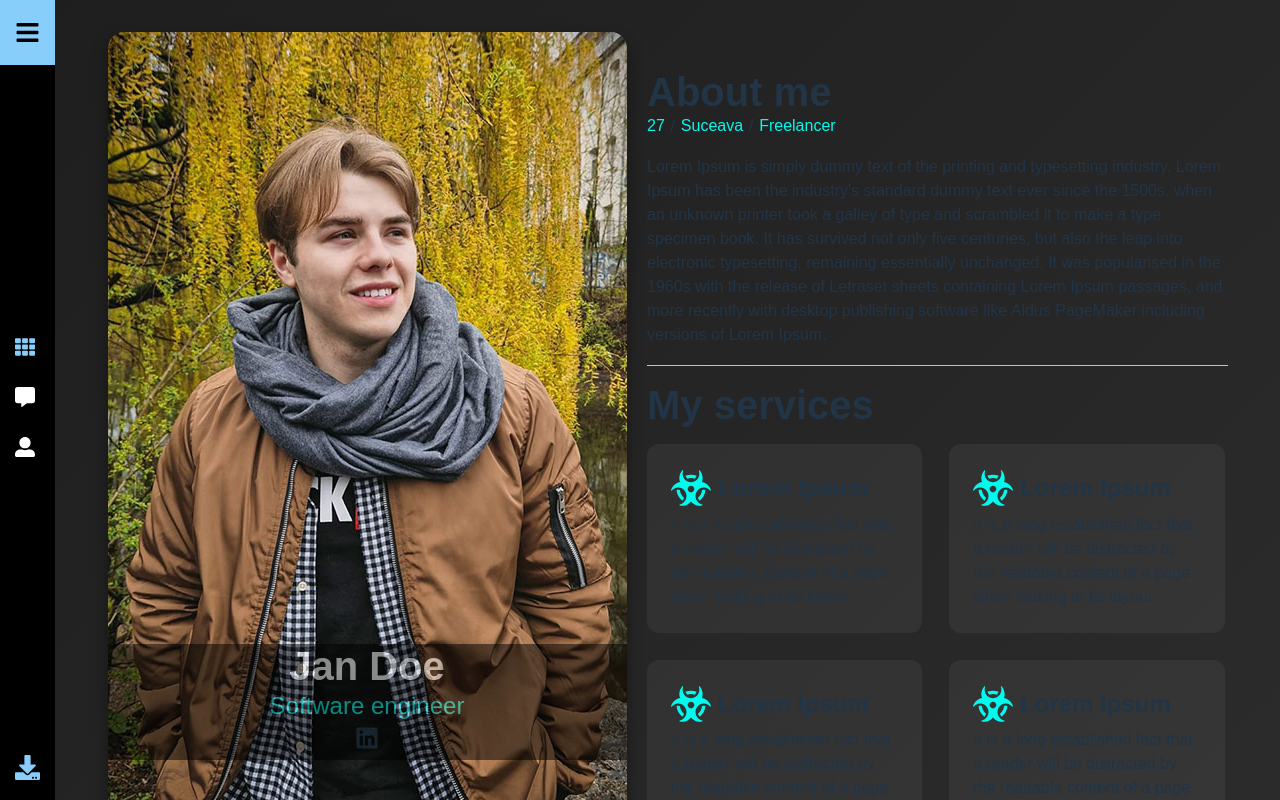
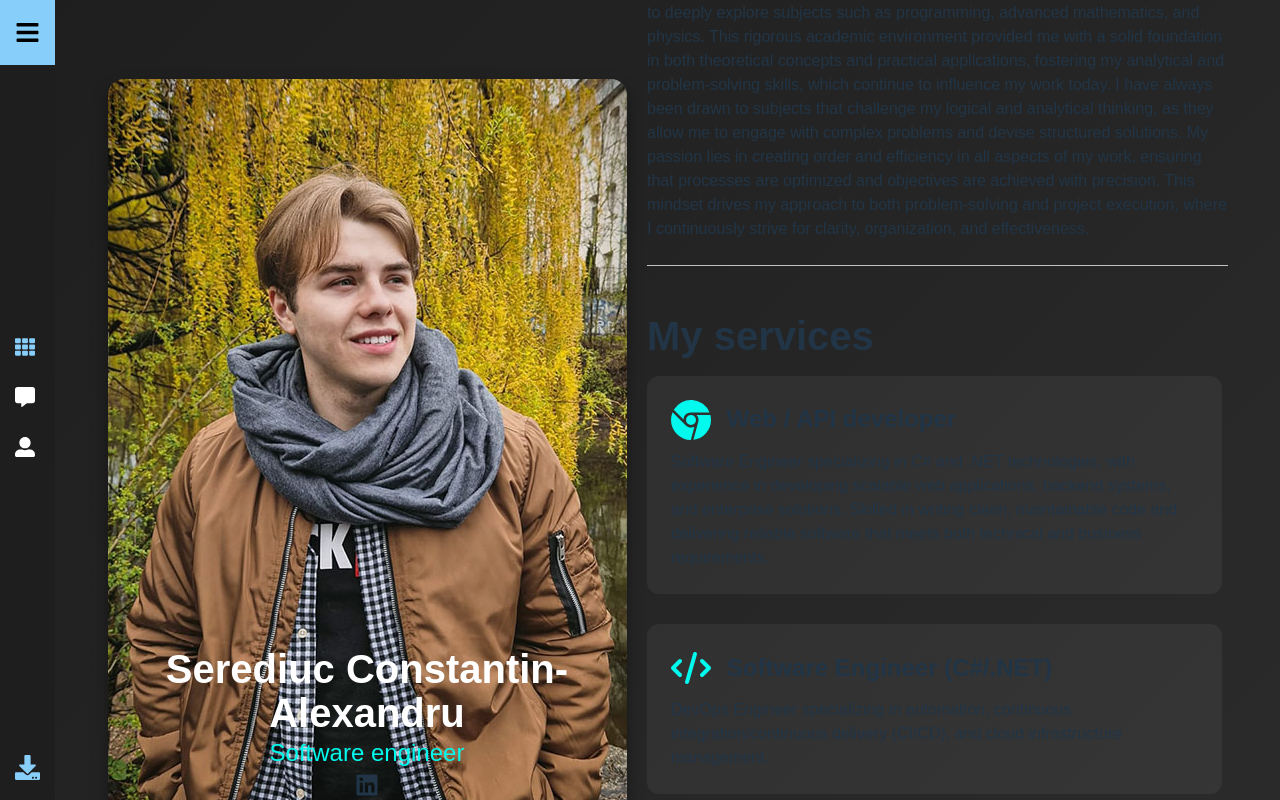
Before and after one commit to alxsrccnt-dot/curriculum-vitae, a React (Vite) app: page / in a window 1280 px wide. Shown: the top 800 px of the page. Built offline with nearby package versions, Linux system fonts and the light colour scheme.

Commit message:
Change icons

```diff
--- a/src/components/MyServicesSection.jsx
+++ b/src/components/MyServicesSection.jsx
@@ -1,8 +1,11 @@
-import { FirstService } from "../constants/texts";
+import { FaCode, FaCodeBranch, FaComputer, FaFirefoxBrowser, FaServer, FaWebAwesome } from "react-icons/fa6";
+import { FirstService, ForthService, ForthServiceTitle, SecondService, SecondServiceTitle, ThirdService, ThirdServiceTitle } from "../constants/texts";
 import { FirstServiceTitle } from "../constants/texts";
 import {
-    FaBiohazard
+    FaBiohazard,
+    FaDeploydog
 } from "react-icons/fa";
+import { BsBrowserChrome } from "react-icons/bs";
 
 function ServicesTextBlock()
 {
@@ -13,7 +16,7 @@ function ServicesTextBlock()
             <div className="my-services">
                 <section className="one-service">
                     <div>
-                        <FaBiohazard className="my-services-icon"/>
+                        <BsBrowserChrome className="my-services-icon"/>
                         <h1>{FirstServiceTitle}</h1>
                     </div>
                     <p>{FirstService}</p>
@@ -21,26 +24,26 @@ function ServicesTextBlock()
 
                 <section className="one-service">
                     <div>
-                        <FaBiohazard className="my-services-icon"/>
-                        <h1>{FirstServiceTitle}</h1>
+                        <FaCode className="my-services-icon"/>
+                        <h1>{SecondServiceTitle}</h1>
                     </div>
-                    <p>{FirstService}</p>
+                    <p>{SecondService}</p>
                 </section>
 
                 <section className="one-service">
                     <div>
-                        <FaBiohazard className="my-services-icon"/>
-                        <h1>{FirstServiceTitle}</h1>
+                        <FaServer className="my-services-icon"/>
+                        <h1>{ThirdServiceTitle}</h1>
                     </div>
-                    <p>{FirstService}</p>
+                    <p>{ThirdService}</p>
                 </section>
 
                 <section className="one-service">
                     <div>
-                        <FaBiohazard className="my-services-icon"/>
-                        <h1>{FirstServiceTitle}</h1>
+                        <FaCodeBranch className="my-services-icon"/>
+                        <h1>{ForthServiceTitle}</h1>
                     </div>
-                    <p>{FirstService}</p>
+                    <p>{ForthService}</p>
                 </section>
             </div>
         </div>
--- a/src/constants/texts.js
+++ b/src/constants/texts.js
@@ -1,5 +1,17 @@
-export const FullName = "Jan Doe"
-export const ShortName = 'Joe';
-export const FirstService = 'It is a long established fact that a reader will be distracted by the readable content of a page when looking at its layout.';
-export const FirstServiceTitle = 'Lorem Ipsum';
-export const AboutMeDescription = 'Lorem Ipsum is simply dummy text of the printing and typesetting industry. Lorem Ipsum has been the industry\'s standard dummy text ever since the 1500s, when an unknown printer took a galley of type and scrambled it to make a type specimen book. It has survived not only five centuries, but also the leap into electronic typesetting, remaining essentially unchanged. It was popularised in the 1960s with the release of Letraset sheets containing Lorem Ipsum passages, and more recently with desktop publishing software like Aldus PageMaker including versions of Lorem Ipsum.';
+export const FullName = "Serediuc Constantin-Alexandru"
+export const ShortName = 'Alex';
+export const Moto = 'Turning business needs into efficient software solutions.';
+
+export const FirstServiceTitle = 'Web / API developer';
+export const FirstService = "Software Engineer specializing in C# and .NET technologies, with experience in developing scalable web applications, backend systems, and enterprise solutions. Skilled in writing clean, maintainable code and delivering reliable software that meets both technical and business requirements.";
+
+export const SecondServiceTitle = 'Software Engineer (C#/.NET)';
+export const SecondService = 'DevOps Engineer specializing in automation, continuous integration/continuous delivery (CI/CD), and cloud infrastructure management.';
+
+export const ThirdServiceTitle = 'Sql';
+export const ThirdService = 'DevOps Engineer specializing in automation, continuous integration/continuous delivery (CI/CD), and cloud infrastructure management.';
+
+export const ForthServiceTitle = 'Devops';
+export const ForthService = 'DevOps Engineer specializing in automation, continuous integration/continuous delivery (CI/CD), and cloud infrastructure management.';
+
+export const AboutMeDescription = 'My passion for logical sciences, particularly mathematics and physics, became evident from an early age. Driven by this interest, I chose to attend a high school specializing in mathematics and the exact sciences, where I had the opportunity to deeply explore subjects such as programming, advanced mathematics, and physics. This rigorous academic environment provided me with a solid foundation in both theoretical concepts and practical applications, fostering my analytical and problem-solving skills, which continue to influence my work today. I have always been drawn to subjects that challenge my logical and analytical thinking, as they allow me to engage with complex problems and devise structured solutions. My passion lies in creating order and efficiency in all aspects of my work, ensuring that processes are optimized and objectives are achieved with precision. This mindset drives my approach to both problem-solving and project execution, where I continuously strive for clarity, organization, and effectiveness.';
--- a/src/index.css
+++ b/src/index.css
@@ -4,8 +4,6 @@
   font-weight: 400;
 
   color-scheme: light dark;
-  /* color: rgba(255, 255, 255, 0.87);
-  background-color: #242424; */
   background: linear-gradient(135deg, #1e1e1e, #2c2c2c);
   color: #f5f5f5;
 
@@ -19,6 +17,7 @@
   --main-color-shadow: 0 0 0 0.25rem rgba(53, 162, 61, 0.25);
   --second-color: #d5ecb4;
   --gray: #c5c1c1;
+  --gray-black: #1e1e1e;
   --white: #fff;
   --black: #333;
   --bg-color: white;
@@ -37,7 +36,6 @@ a:hover {
 }
 
 body {
- flex: 1; /* take all available space */
   display: flex;
   flex-wrap: wrap;
   gap: 2rem;
@@ -58,9 +56,11 @@ button {
   cursor: pointer;
   transition: border-color 0.25s;
 }
+
 button:hover {
   border-color: #646cff;
 }
+
 button:focus,
 button:focus-visible {
   outline: 4px auto -webkit-focus-ring-color;
--- a/src/styles/App.css
+++ b/src/styles/App.css
@@ -6,19 +6,20 @@
 
 .container{
   display:flex;
+  width: 100vw;
 }
 
 main{
   display: flex;
   flex-wrap: wrap;
-  max-width: 1200px;
+  max-width: 1810px;
   margin: auto;
   padding: 2rem;
   gap: 2rem;
 }
 
 .sidebar{
-  background: #000;
+  background: var(--gray-black);
   color: #fff;
   height: 100vh;
   width: 200px;
@@ -69,7 +70,7 @@ main{
 }
 .link:hover{
   background:lightskyblue;
-  color: #000;
+  color: var(--gray-black );
   transition: all 0.5s;
 }
 
--- a/src/styles/Pages.css
+++ b/src/styles/Pages.css
@@ -31,7 +31,7 @@
 
 .my-services{
     display: grid;
-    grid-template-columns: repeat(auto-fit, minmax(240px, 1fr));
+    grid-template-columns: repeat(auto-fit, minmax(300px, 1fr));
     gap: 1.5rem;
 }
 
@@ -97,16 +97,17 @@
 
 .about-me-content{
     border-bottom: 1px solid var(--gray);
-    padding-bottom: 3%;
-    margin-bottom: 3%;
+    padding-bottom: 3vh;
+    margin-bottom: 6vh;
 }
 
 .about-me-content> h1{
     font-size: var(--title-font-size);
+    margin-bottom: 5vh;
 }
 
 .about-me-content-description{
-    margin-top: 3%;
+    margin-top: 1vh;
 }
 
 .name-block{
@@ -114,8 +115,6 @@
     bottom: 15%;
     left: 0;
     right: 0;
-    background-color: black;
-    opacity: 0.5;
     transition: .5s ease;
     text-align: center;
 }
```
